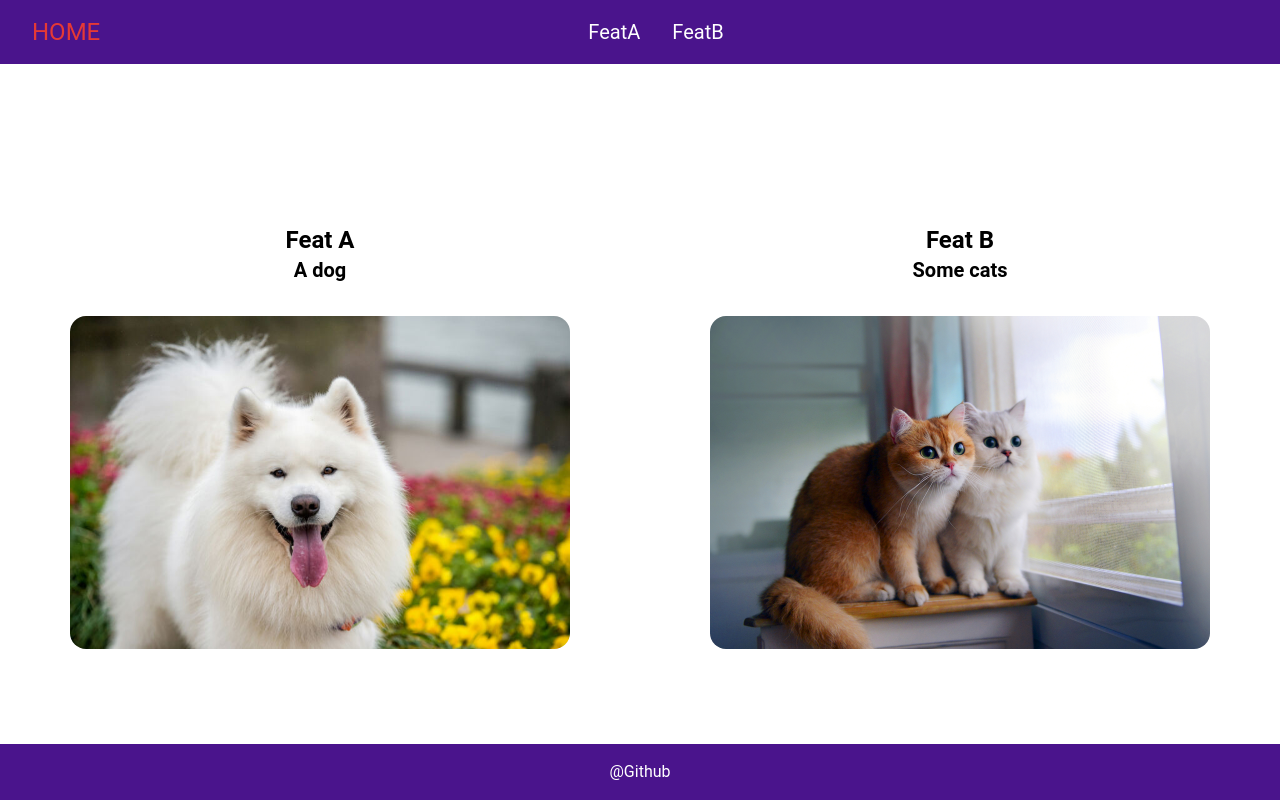
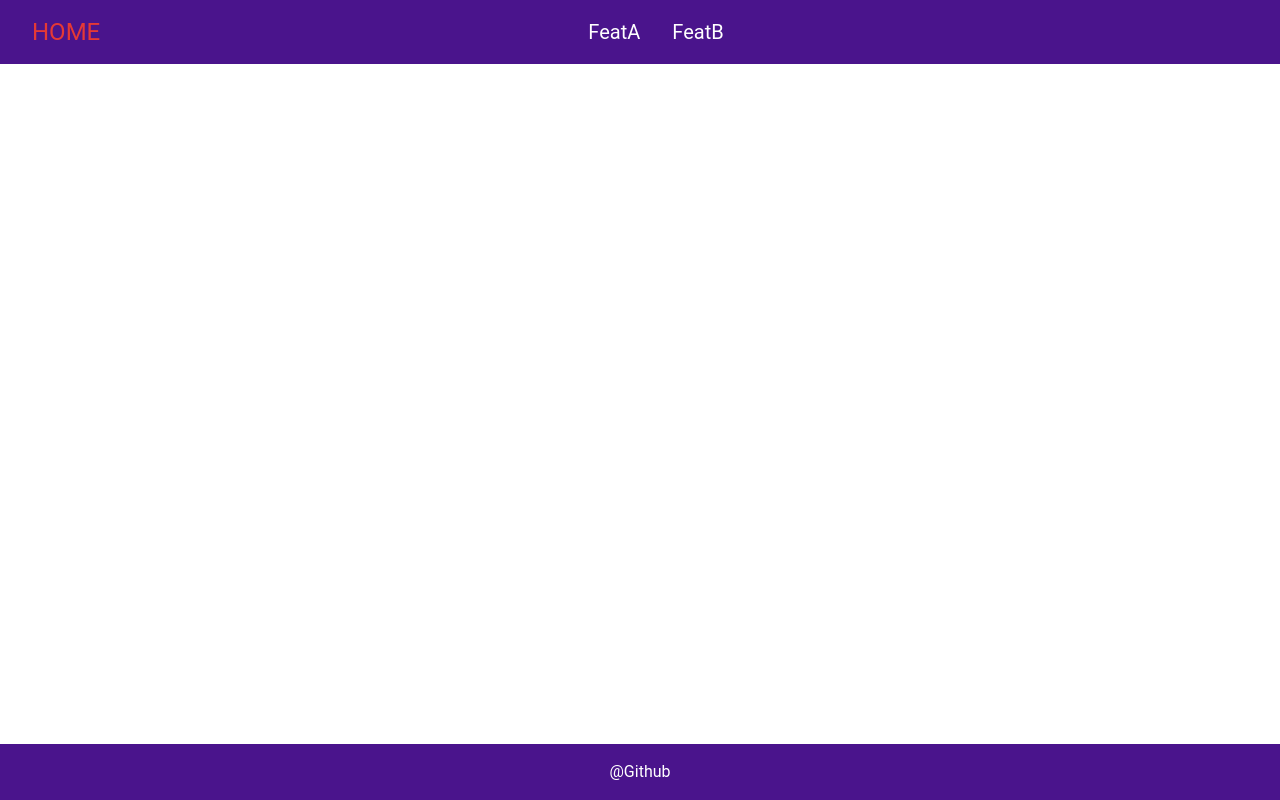
Before and after one commit to dopey2/next-js-ssg-hybrid-routing, a Next.js app: page /en/app in a window 1280 px wide. Built offline with nearby package versions, Linux system fonts and the light colour scheme.

Commit message:
feat(router): Update path checking

```diff
--- a/src/components/navigation/Route.tsx
+++ b/src/components/navigation/Route.tsx
@@ -31,9 +31,9 @@ export default class Route extends React.PureComponent<Props, State> {
     }
 
     onHistoryChange(href: string) {
-        const regex = new RegExp(href);
+        const regex = new RegExp(this.props.path);
         // TODO Improve the test to handle more complex scenarios
-        const isMatch = regex.test(this.props.path);
+        const isMatch = regex.test(href);
         this.setState({ isMatch });
     }
 
--- a/src/feat/ClientRouter.tsx
+++ b/src/feat/ClientRouter.tsx
@@ -13,10 +13,10 @@ export default function ClientRouter(props: Props) {
     return (
         <ThemeProvider>
             <BrowserRouter>
-                <Route path={`/${props.params.lang}/app/featA`}>
+                <Route path={`^/${props.params.lang}/app/featA$`}>
                     <FeatA/>
                 </Route>
-                <Route path={`/${props.params.lang}/app/featB`}>
+                <Route path={`^/${props.params.lang}/app/featB$`}>
                     <FeatB/>
                 </Route>
             </BrowserRouter>
```
